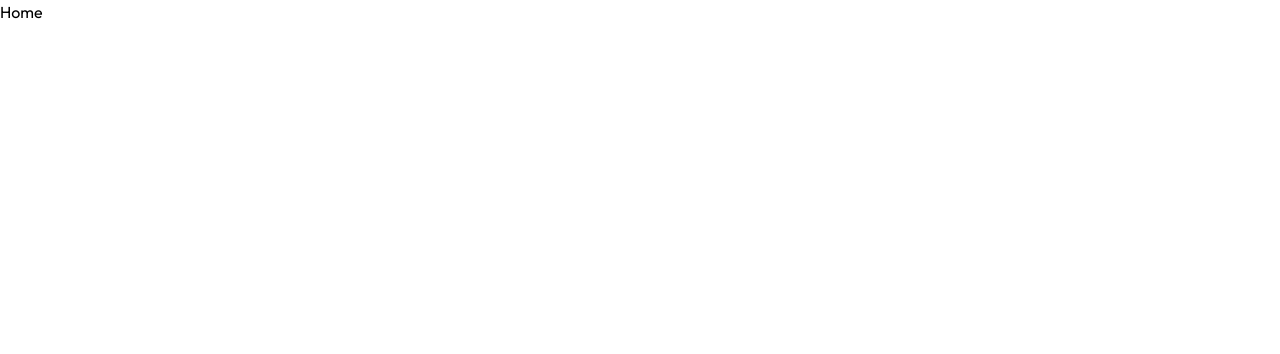
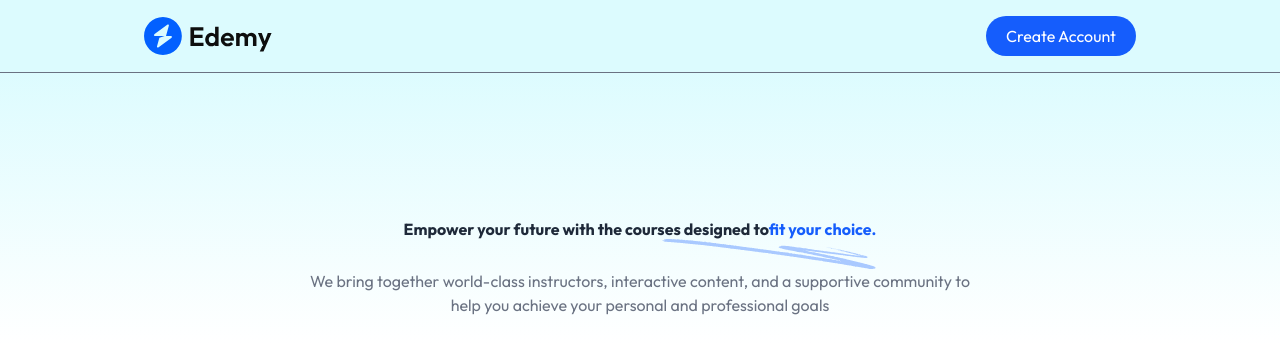
Before and after one commit to congphenikaa/lien_nganh, a React (Vite) app in the folder client/: page / in a window 1280 px wide. Shown: the top 354 px of the page. Built offline with nearby package versions, Linux system fonts and the light colour scheme; no server answers.

Commit message:
thêm được trang đăng nhập đăng kí các cài đặt liên qnan

```diff
--- a/client/package.json
+++ b/client/package.json
@@ -10,6 +10,7 @@
     "preview": "vite preview"
   },
   "dependencies": {
+    "@clerk/clerk-react": "^5.46.2",
     "@tailwindcss/vite": "^4.1.13",
     "humanize-duration": "^3.33.0",
     "quill": "^2.0.3",
@@ -19,7 +20,6 @@
     "react-router-dom": "^7.8.2",
     "react-simple-star-rating": "^5.1.7",
     "react-youtube": "^10.1.0",
-    "tailwindcss": "^4.1.13",
     "uniqid": "^5.4.0"
   },
   "devDependencies": {
@@ -27,10 +27,13 @@
     "@types/react": "^19.1.10",
     "@types/react-dom": "^19.1.7",
     "@vitejs/plugin-react": "^5.0.0",
+    "autoprefixer": "^10.4.21",
     "eslint": "^9.33.0",
     "eslint-plugin-react-hooks": "^5.2.0",
     "eslint-plugin-react-refresh": "^0.4.20",
     "globals": "^16.3.0",
+    "postcss": "^8.5.6",
+    "tailwindcss": "^4.1.13",
     "vite": "^7.1.2"
   }
 }
--- a/client/src/App.jsx
+++ b/client/src/App.jsx
@@ -1,15 +1,25 @@
 import React from 'react'
-import { Route, Routes } from 'react-router-dom'
+import { Route, Routes, useMatch } from 'react-router-dom'
 import Home from './pages/student/Home.jsx'
 import CoursesList from './pages/student/CoursesList.jsx'
 import CourseDetails from './pages/student/CourseDetails.jsx'
 import MyEnrollments from './pages/student/MyEnrollments.jsx'
 import Player from './pages/student/Player.jsx'
 import Loading from './components/student/Loading.jsx'
+import Educator from './pages/educator/Educator.jsx'
+import Dashboard from './pages/educator/Dashboard.jsx'
+import AddCourse from './pages/educator/AddCourse.jsx'
+import MyCourses from './pages/educator/MyCourses.jsx'
+import StudentsEnrolled from './pages/educator/StudentsEnrolled.jsx'
+import Navbar from './components/student/Navbar.jsx'
 
 const App = () => {
+
+  const isEducatorRoute = useMatch('/educator/*');
+
   return (
-    <div>
+    <div className='text-default min-h-screen bg-white'>
+      {!isEducatorRoute && <Navbar />}
       <Routes>
         <Route path='/' element={<Home />} />
         <Route path='/course-list' element={<CoursesList />} />
@@ -18,7 +28,12 @@ const App = () => {
         <Route path='/my-enrollments' element={<MyEnrollments />} />
         <Route path='/player/:courseId' element={<Player />} />
         <Route path='/loading/:path' element={<Loading />} />
-
+        <Route path='/educator' element={<Educator />}>
+          <Route path='educator' element={<Dashboard />} />
+          <Route path='add-course' element={<AddCourse />} />
+          <Route path='my-courses' element={<MyCourses />} />
+          <Route path='student-enrolled' element={<StudentsEnrolled />} />
+        </Route>
       </Routes>
     </div>
   )
--- a/client/src/components/student/Hero.jsx
+++ b/client/src/components/student/Hero.jsx
@@ -1,9 +1,21 @@
 import React from 'react'
+import { assets } from '../../assets/assets'
 
 const Hero = () => {
   return (
-    <div>
-      <h1>Hero</h1>
+    <div className='flex flex-col items-center justify-center w-full md:pt-36 pt-20 px-7
+    md:px-0 space-y-7 text-center bg-gradient-to-b from-cyan-100/70'>
+      <h1 className='md:text-home-heading-large text-home-heading-small relative font-bold text-gray-800 max-w-3x1 max-auto'>
+        Empower your future with the courses designed to
+        <span className='text-blue-600'>fit your choice.</span>
+      <img src={assets.sketch} alt="sketch" className='md:block hidden absolute -bottom-7 right-0'/>
+      </h1>
+
+      <p className='md:block hidden text-gray-500 max-w-2xl mx-auto'>We bring together world-class instructors, interactive content,
+        and a supportive community to help you achieve your personal and professional goals</p>
+
+      <p className='md:hidden text-gray-500 max-w-2xl mx-auto'>We bring together world-class instructors, interactive content,
+        and a supportive community to help you achieve your personal and professional goals</p>
     </div>
   )
 }
--- a/client/src/components/student/Navbar.jsx
+++ b/client/src/components/student/Navbar.jsx
@@ -1,9 +1,50 @@
 import React from 'react'
+import { assets } from '../../assets/assets'
+import { Link } from 'react-router-dom'
+import { useClerk, UserButton, useUser } from '@clerk/clerk-react'
 
 const Navbar = () => {
+
+  const isCourseListPage = location.pathname.includes('/course-list');
+
+  const { openSignIn } = useClerk();
+  const { user } = useUser();
+
   return (
-    <div>
-        <h1>Navbar</h1>
+    <div className={`flex items-center justify-between px-4 sm:px-10 md:px-14 lg:px-36 border-b border-gray-500 py-4
+      ${isCourseListPage ? 'bg-white' : 'bg-cyan-100/70'}`}>
+       <img src={assets.logo} alt="Logo" className='w-28 lg:w-32 cursor-pointer' />
+       <div className='hidden md:flex items-center gap-5 text-gray-500'>
+        <div className='flex items-center gap-5'>
+          { user &&
+          <>
+              <button>Become Educator</button>
+            <Link to='/my-enrollments'>My Enrollments</Link>
+          </>
+          }
+        </div>
+        { user ? <UserButton /> :
+          <button onClick={() => openSignIn()}
+         className='bg-blue-600 text-white px-5 py-2 rounded-full'>Create Account</button>
+        }
+
+       </div>
+        {/* for phone screens */}
+       <div className='md:hidden flex items-center gap-2 sm:gap-5 text-gray-500'>
+        <div className='flex items-center gap-1 sm:gap-2 max-sm:text-xs'>
+          { user &&
+          <>
+              <button>Become Educator</button>
+            <Link to='/my-enrollments'>My Enrollments</Link>
+          </>
+          }
+        </div>
+        {
+          user ? <UserButton />
+          : <button onClick={() => openSignIn()}><img src={assets.user_icon} alt="" /></button>
+        }
+
+       </div>
     </div>
   )
 }
--- a/client/src/main.jsx
+++ b/client/src/main.jsx
@@ -1,14 +1,24 @@
-import { StrictMode } from 'react'
+
 import { createRoot } from 'react-dom/client'
 import './index.css'
 import App from './App.jsx'
 import { AppContextProvider } from './context/AppContext.jsx'
 import {BrowserRouter} from "react-router-dom"
+import { ClerkProvider } from '@clerk/clerk-react';
+
+// Import your Publishable Key
+const PUBLISHABLE_KEY = import.meta.env.VITE_CLERK_PUBLISHABLE_KEY
+
+if (!PUBLISHABLE_KEY) {
+  throw new Error('Missing Publishable Key')
+}
 
 createRoot(document.getElementById('root')).render(
   <BrowserRouter>
-    <AppContextProvider>
-      <App />
-    </AppContextProvider>
+    <ClerkProvider publishableKey={PUBLISHABLE_KEY} afterSignOutUrl='/'>
+      <AppContextProvider>
+        <App />
+      </AppContextProvider>
+    </ClerkProvider>
   </BrowserRouter>,
 )
--- a/client/src/pages/educator/Educator.jsx
+++ b/client/src/pages/educator/Educator.jsx
@@ -1,9 +1,13 @@
 import React from 'react'
+import { Outlet } from 'react-router-dom'
 
 const Educator = () => {
   return (
     <div>
       <h1>Educator</h1>
+      <div>
+         <Outlet />
+      </div>
     </div>
   )
 }
--- a/client/src/pages/student/Home.jsx
+++ b/client/src/pages/student/Home.jsx
@@ -1,9 +1,10 @@
 import React from 'react'
+import Hero from '../../components/student/Hero'
 
 const Home = () => {
   return (
     <div>
-      <h1>Home</h1>
+      <Hero />
     </div>
   )
 }
```
Also changed, not shown: 2 other files (tests, documents, lock files or other folders).
